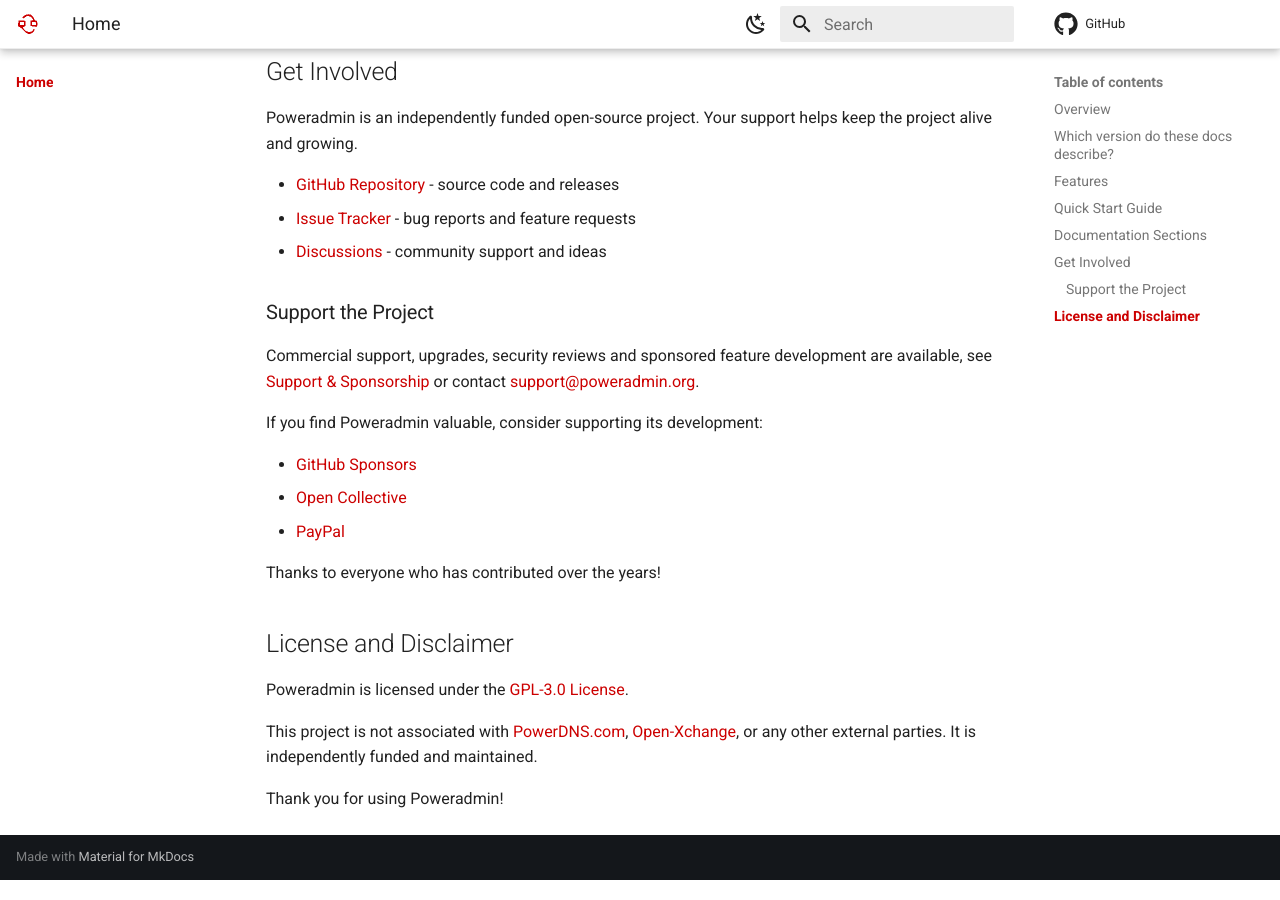
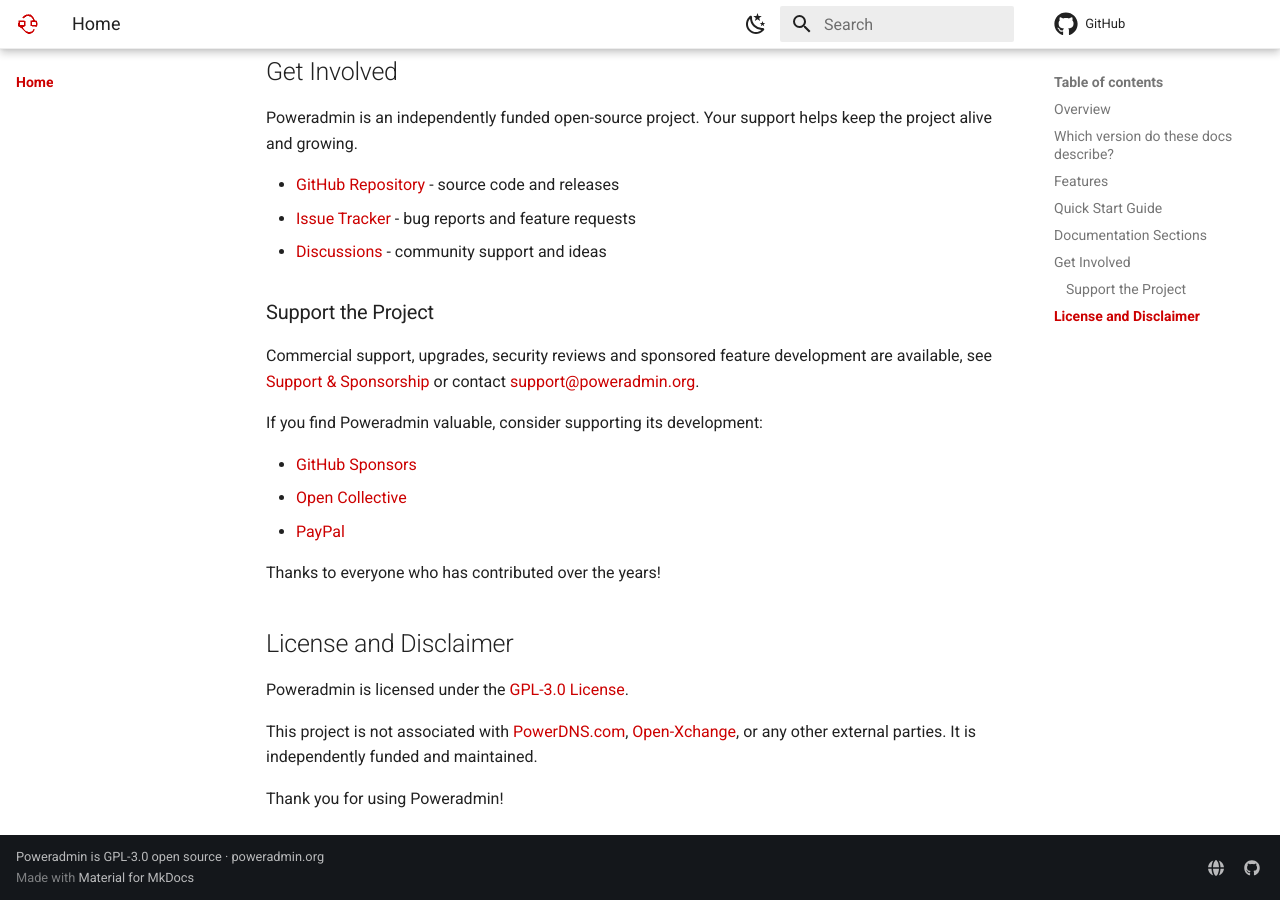
Before and after one commit to poweradmin/poweradmin-docs, an MkDocs documentation site: the page built from docs/index.md, in a window 1280 px wide and 900 px high, scrolled down 1952 px. Built offline with MkDocs 1.6.1 and Material for MkDocs 9.7.7, drawn with Linux system fonts in a browser that asks for light colours; comment, search, counter and statistics services are not loaded.

Commit message:
chore(site): link poweradmin.org and main repo in docs footer (#7)
Claude-Session: https://claude.ai/code/session_017NvbJCVu55S2ywa7G5UpAk

Co-authored-by: Claude Opus 5.5 <noreply@anthropic.com>

```diff
--- a/mkdocs.yml
+++ b/mkdocs.yml
@@ -4,6 +4,16 @@ site_description: Documentation for Poweradmin - PowerDNS Web Administration Too
 
 repo_url: https://github.com/poweradmin/poweradmin-docs
 edit_uri: edit/main/docs/
+copyright: 'Poweradmin is GPL-3.0 open source &middot; <a href="https://www.poweradmin.org">poweradmin.org</a>'
+
+extra:
+  social:
+    - icon: fontawesome/solid/globe
+      link: https://www.poweradmin.org
+      name: Poweradmin website
+    - icon: fontawesome/brands/github
+      link: https://github.com/poweradmin/poweradmin
+      name: Poweradmin on GitHub
 
 theme:
   name: material
```
